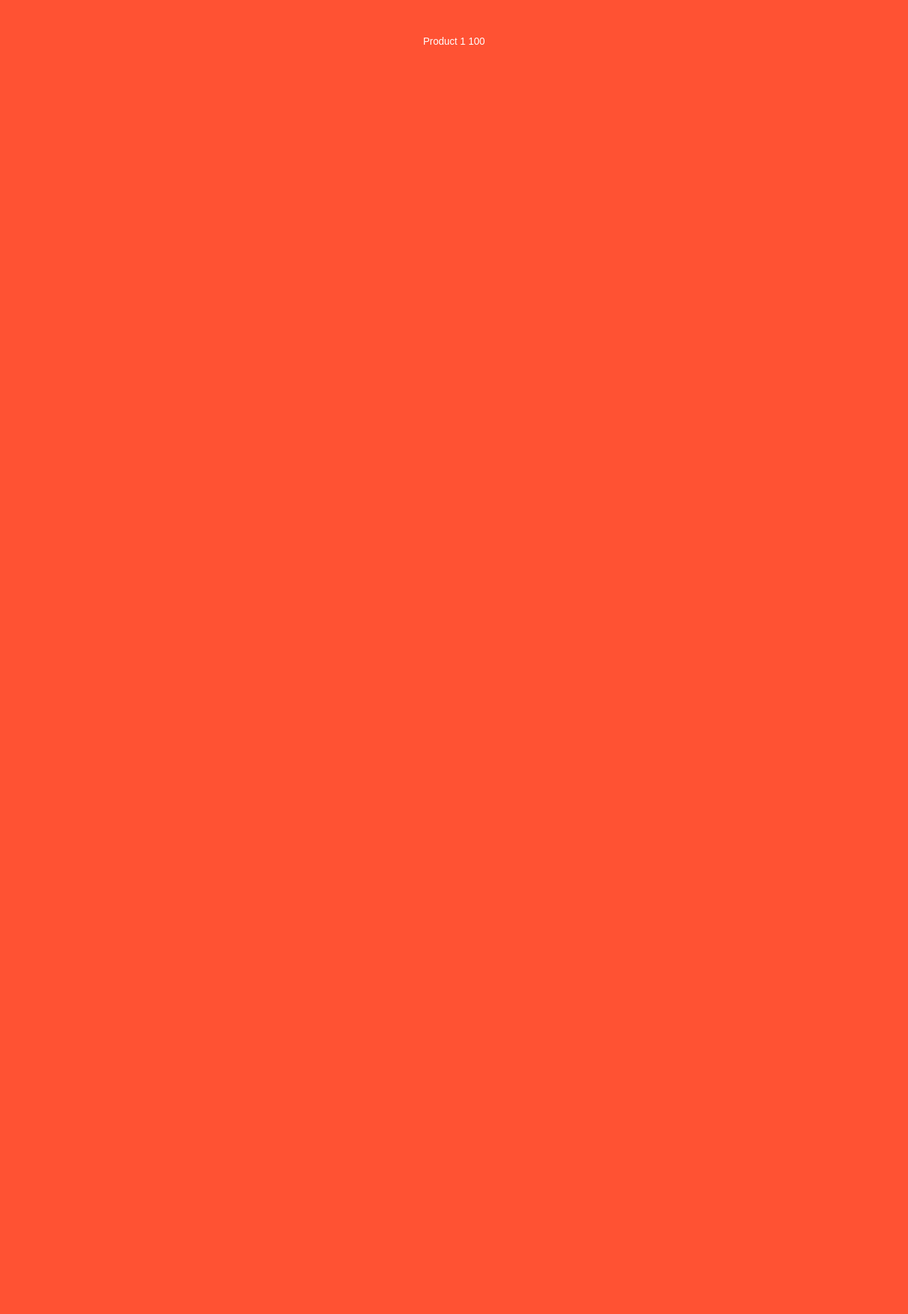
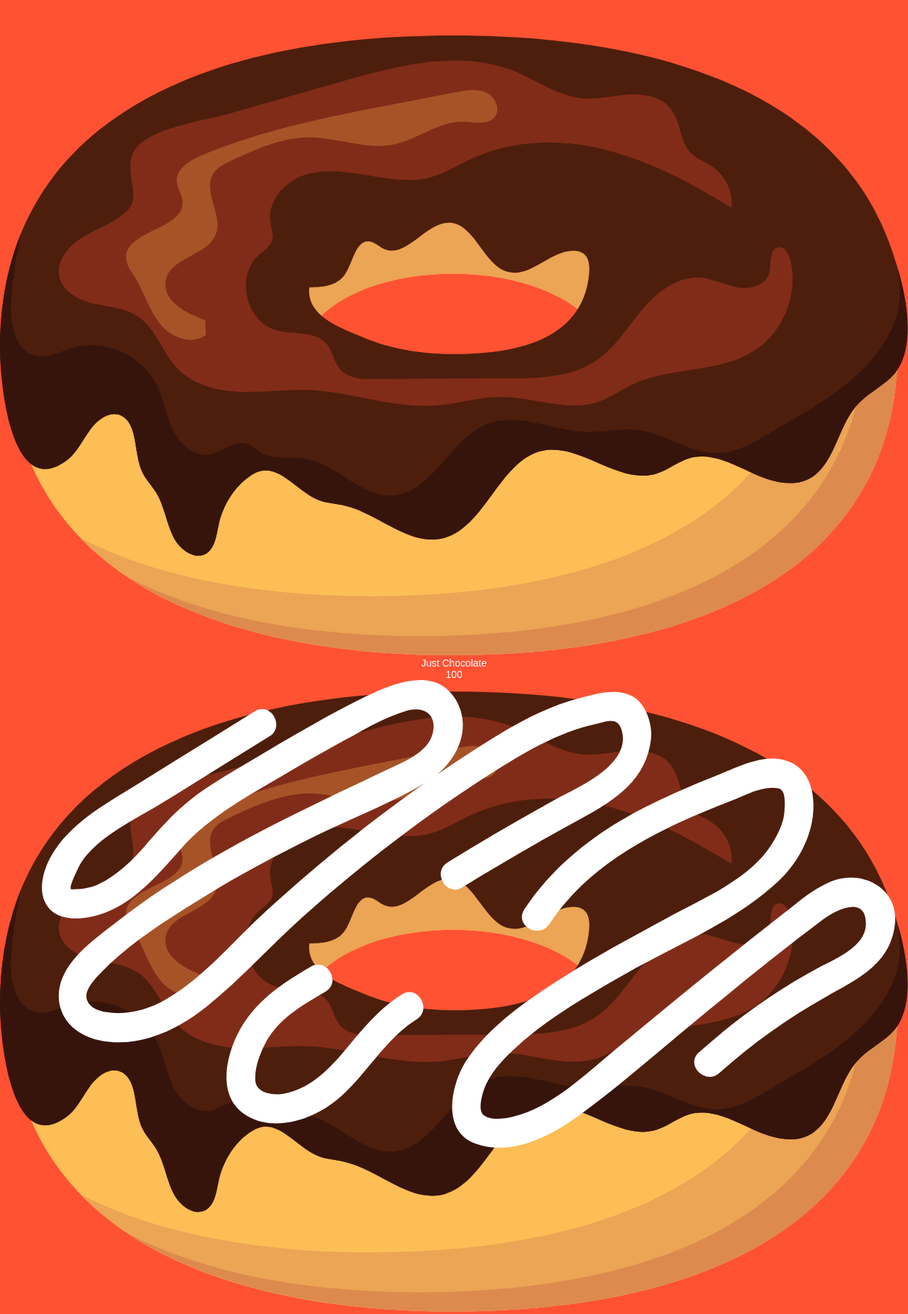
Before and after one commit to Gogoreds/angular-edu, an Angular app in the folder angularUtbildning/: page / in a window 1280 px wide. Shown: the top 1851 px of the page at 71% size. Before the commit the page ends 800 px from the top, so only its background shows below. Built offline with nearby package versions, Linux system fonts and the light colour scheme; a web font is replaced by a local one.

Commit message:
Further Angular file architecture

```diff
--- a/angularUtbildning/src/app/admin/admin.module.ts
+++ b/angularUtbildning/src/app/admin/admin.module.ts
@@ -1,11 +1,12 @@
 import { NgModule } from '@angular/core';
 import { CommonModule } from '@angular/common';
 import { ProductListComponent } from './containers/product-list/product-list.component';
+import { ProductCardComponent } from './components/product-card/product-card.component';
 
 
 
 @NgModule({
-  declarations: [ProductListComponent],
+  declarations: [ProductListComponent, ProductCardComponent],
   imports: [CommonModule],
   exports: [ProductListComponent],
 })
--- /dev/null
+++ b/angularUtbildning/src/app/admin/components/product-card/product-card.component.ts
@@ -0,0 +1,21 @@
+import { Component, Input } from '@angular/core';
+import { Product } from '../../models/product.model';
+
+@Component({
+  selector: 'app-product-card',
+  template: `
+      <div class="product-card">
+        <img src="/assets/img/{{ product.icon }}.svg" [alt]="product.name" class="product-card-icon">
+        <div>
+           <p class="product-card-name">{{ product.name }} </p>
+           <p class ="product-card-price">{{ product.price }} </p>
+        </div>
+      </div>
+  `,
+  styles: [
+  ]
+})
+export class ProductCardComponent {
+  @Input() product!: Product;
+  constructor() { }
+}
--- a/angularUtbildning/src/app/admin/containers/product-list/product-list.component.ts
+++ b/angularUtbildning/src/app/admin/containers/product-list/product-list.component.ts
@@ -5,11 +5,9 @@ import { Product } from '../../models/product.model';
   selector: 'app-product-list',
   template: `
     <div>
-      <div>
-        <!-- {{ product | json }} -->
-        {{ product.name }}
-        {{ product.price }}
-      </div>
+      <app-product-card [product]="products[0]"></app-product-card>
+      <app-product-card [product]="products[1]"></app-product-card>
+      <app-product-card [product]="products[2]"></app-product-card>
     </div>
   `,
   styles: [
@@ -24,25 +22,25 @@ export class ProductListComponent {
   ngOnInit(): void {
     this.products = [
       {
-        id: '1',
-        name: 'Product 1',
-        icon: 'Product 1',
+        id: 'y8z0As',
+        name: 'Just Chocolate',
+        icon: 'just-chocolate',
         price: 100,
-        description: 'This is product 1',
+        description: 'This is just-chocolate',
       },
       {
-        id: '2',
-        name: 'Product 2',
-        icon: 'Product 2',
+        id: '3u98Kl',
+        name: 'Glazed Fudge',
+        icon: 'glazed-fudge',
         price: 130,
-        description: 'This is product 2',
+        description: 'This is Glazed Fudge',
       },
       {
-        id: '3',
-        name: 'Product 3',
-        icon: 'Product 3',
+        id: 'ae098s',
+        name: 'Caramel Swirl',
+        icon: 'caramel-swirl',
         price: 150,
-        description: 'This is product 3',
+        description: 'This is caramel swirl',
       }
     ];
 
```
